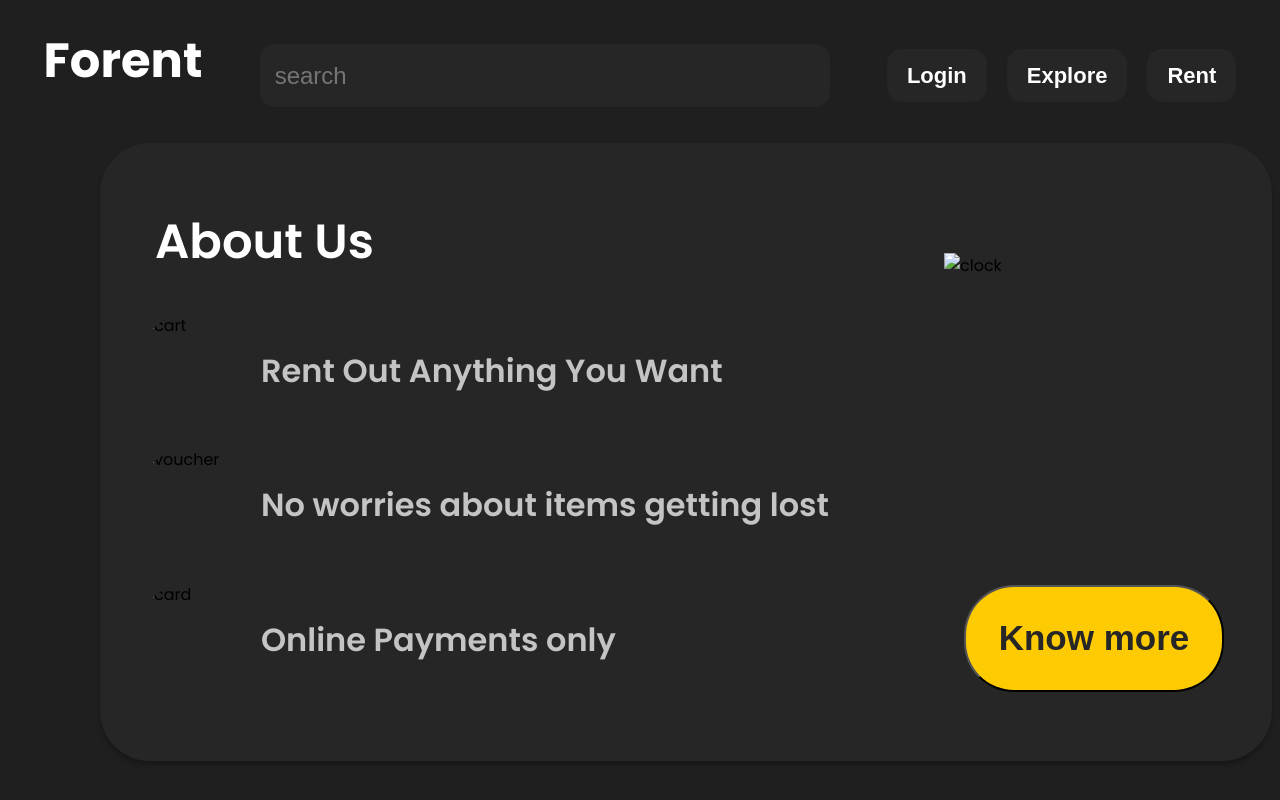
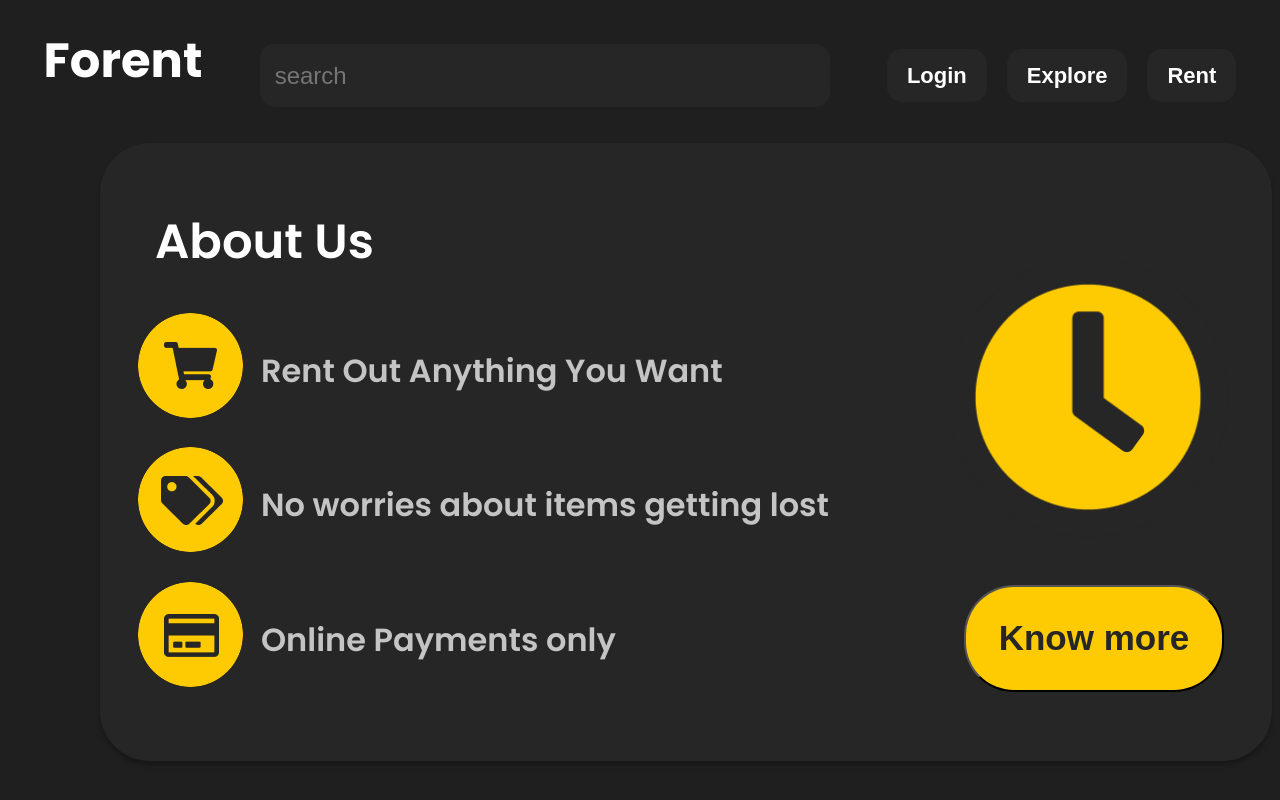
Before and after one commit to Manjunathkurle/F1-contest2, a plain HTML site: page index.html in a window 1280 px wide. Shown: the top 800 px of the page. Drawn offline with Linux system fonts and the light colour scheme.

Commit message:
Update index.html

```diff
--- a/index.html
+++ b/index.html
@@ -40,20 +40,20 @@
         <div class="perks">
           <div class="sector1">
               <div>
-                  <img id="img" src="icon/Group 27.png" alt="cart" />
+                  <img id="img" src="Group 27.png" alt="cart" />
                   <p>Rent Out Anything You Want</p>
               </div>
               <div>
-                  <img id="img" src="icon/Group 29.png" alt="voucher"/>
+                  <img id="img" src="Group 29.png" alt="voucher"/>
                   <p>No worries about items getting lost</p>
               </div>
               <div>
-                  <img id="img" src="icon/Group 30.png" alt="card" />
+                  <img id="img" src="Group 30.png" alt="card" />
                   <p>Online Payments only</p>
               </div>
           </div>
           <div class="sector2">
-              <img src="icon/Group 31.png" alt="clock" />
+              <img src="Group 31.png" alt="clock" />
               <button class="btn yellow_color" type="submit">Know more</button>
           </div>
         </div>
```
